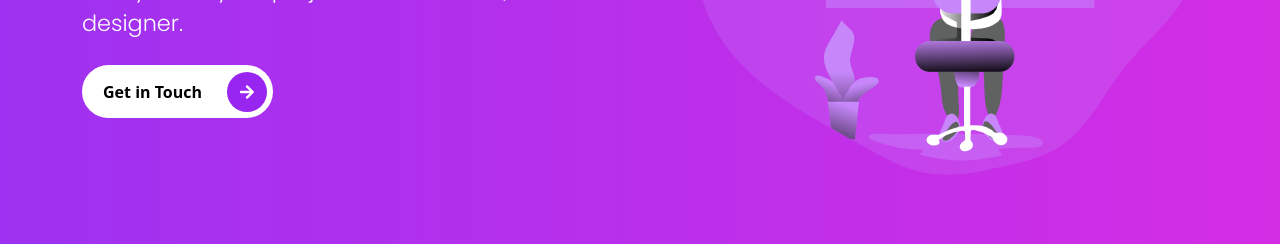
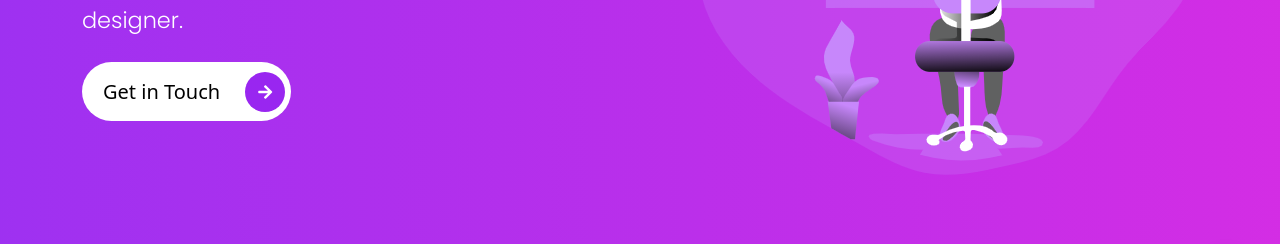
Before and after one commit to Captcha-Google/Bootstrap-Portfolio, a website: page index.html in a window 1280 px wide. Shown: the part 477-721 px from the top of the page. Drawn offline with nearby package versions, Linux system fonts and the light colour scheme; files that its build step writes are made by us from their sources.

Commit message:
Your branch is up to date with 'origin/main'.

```diff
--- a/index.html
+++ b/index.html
@@ -92,7 +92,7 @@
                 projects. I'm also a UI/ux designer.
               </span>
             </h1>
-            <button type="button" class="rounded-pill btn-rounded">
+            <button type="button" class="rounded-pill btn-rounded" style="font-weight: 300; font-size: 20px;">
               Get in Touch
               <span><i class="fas fa-arrow-right"></i></span>
             </button>
```
